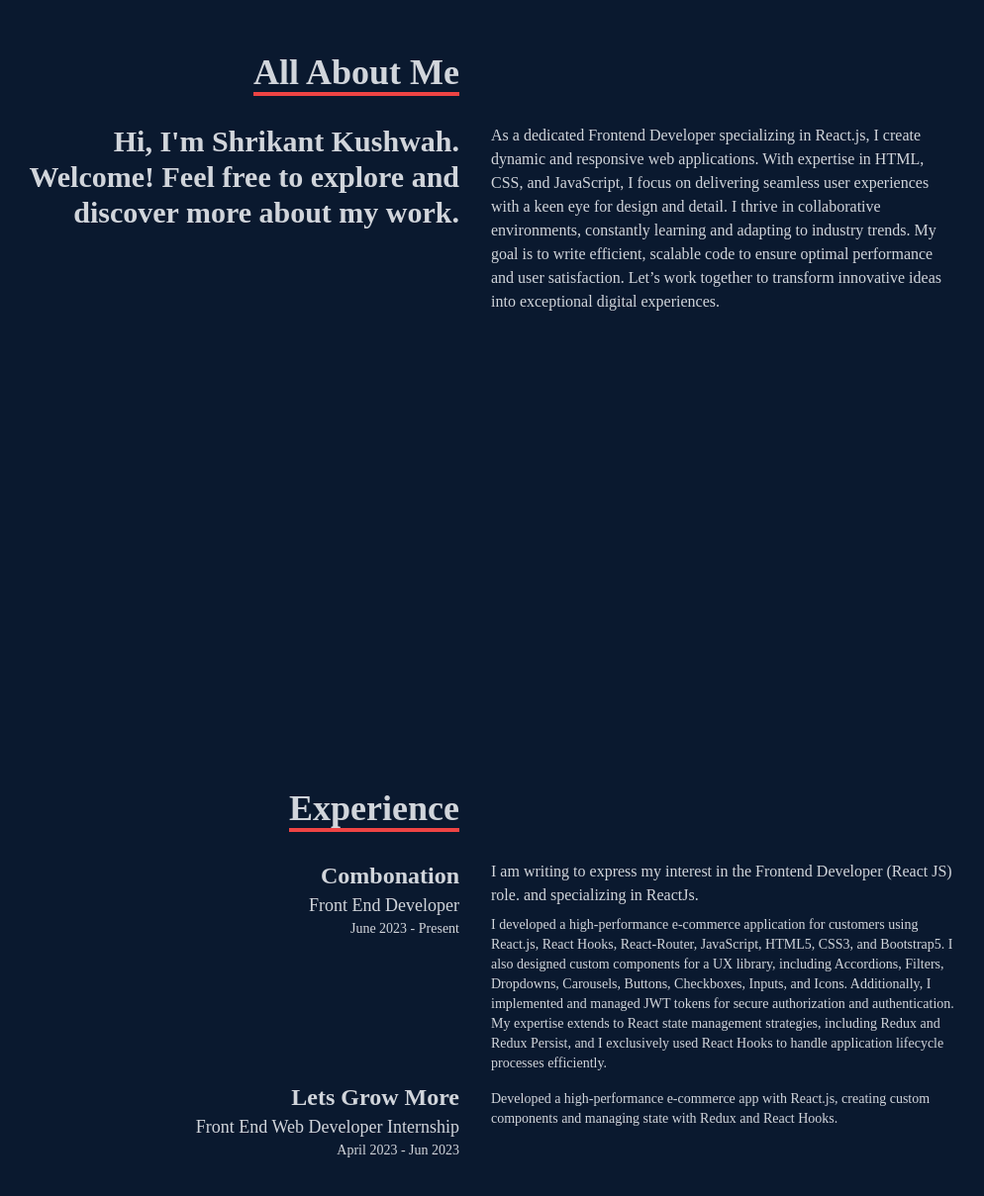
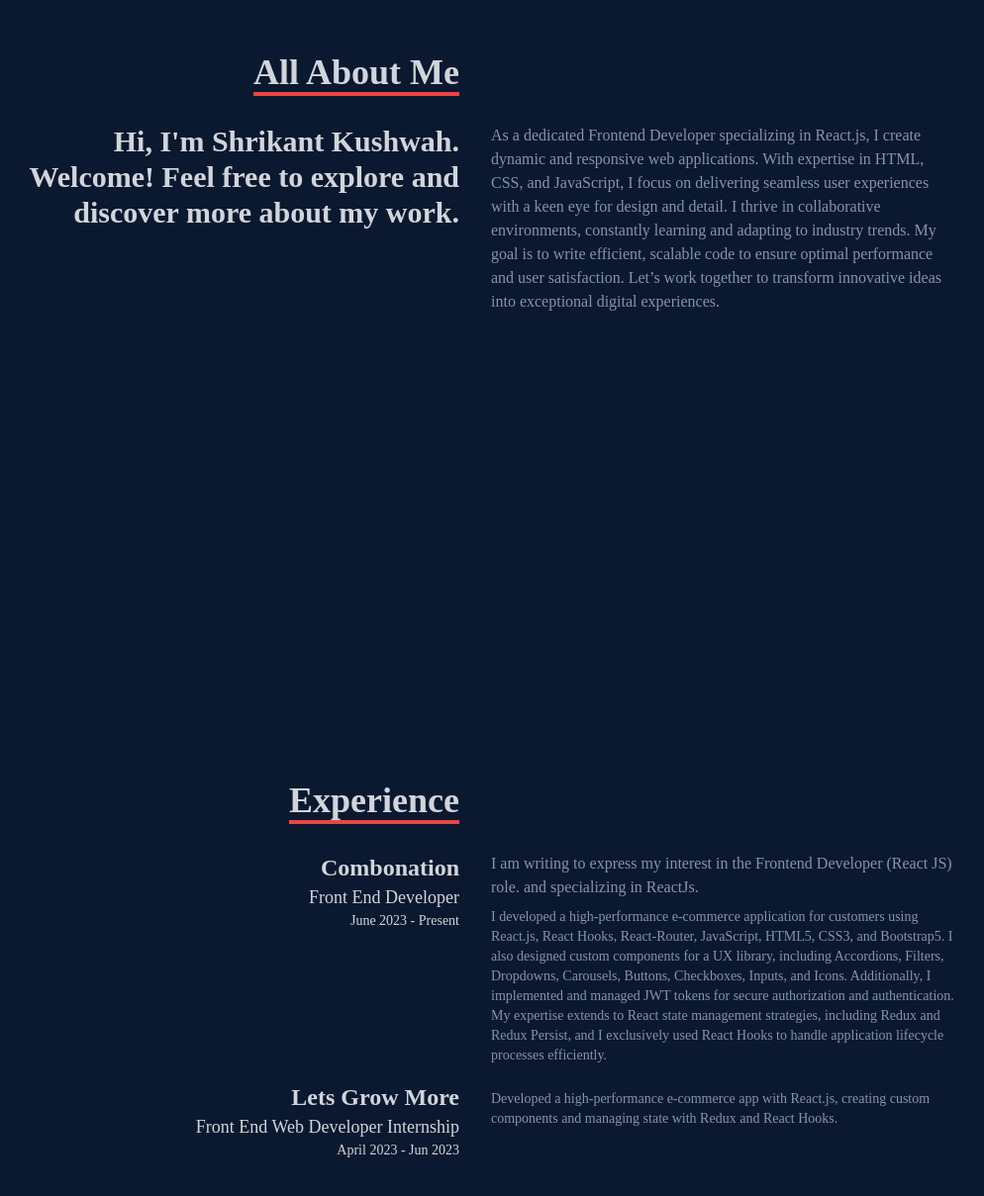
Before and after one commit to shrikant-kushwah/sk-portfolio, a React (Create React App) app: page / in a window 1280 px wide. Shown: the part 1015-2224 px from the top of the page at 99% size, without its empty margins (160-1154 px from the left). Built offline with nearby package versions, Linux system fonts and the light colour scheme; the HTML template or start-up script is replaced by a standard one.

Commit message:
new updated

```diff
--- a/src/components/About.js
+++ b/src/components/About.js
@@ -15,7 +15,7 @@ const About = () => {
             <p>Hi, I'm Shrikant Kushwah. Welcome! Feel free to explore and discover more about my work.</p>
           </div>
           <div>
-            <p className='text-md'>
+            <p className='text-md text-[#8892b0]'>
               {/* I am passionate about building excellent software that improves the lives of those around me. I specialize in creating software for clients ranging from individuals and small-businesses all the way to large enterprise corporations. what would you do if you had a software expert available at your fingertips? */}
               As a dedicated Frontend Developer specializing in React.js, I create dynamic and responsive web applications. With expertise in HTML, CSS, and JavaScript, I focus on delivering seamless user experiences with a keen eye for design and detail. I thrive in collaborative environments, constantly learning and adapting to industry trends. My goal is to write efficient, scalable code to ensure optimal performance and user satisfaction. Let’s work together to transform innovative ideas into exceptional digital experiences.
             </p>
--- a/src/components/Experience.js
+++ b/src/components/Experience.js
@@ -17,10 +17,10 @@ const Experience = () => {
             <p className='text-sm'>June 2023 - Present</p>
           </div>
           <div>
-            <p>
+            <p className='text-[#8892b0]'>
               I am writing to express my interest in the Frontend Developer (React JS) role. and specializing in ReactJs.
             </p>
-            <div className='text-sm py-2'>
+            <div className='text-sm py-2 text-[#8892b0]'>
               <p>
                 I developed a high-performance e-commerce application for customers using React.js, React Hooks, React-Router, JavaScript, HTML5, CSS3, and Bootstrap5. I also designed custom components for a UX library, including Accordions, Filters, Dropdowns, Carousels, Buttons, Checkboxes, Inputs, and Icons. Additionally, I implemented and managed JWT tokens for secure authorization and authentication. My expertise extends to React state management strategies, including Redux and Redux Persist, and I exclusively used React Hooks to handle application lifecycle processes efficiently.
               </p>
@@ -28,7 +28,7 @@ const Experience = () => {
           </div>
         </div>
         <div className='max-w-[1000px] w-full grid sm:grid-cols-2 gap-8 px-4'>
-          <div className='sm:text-right '>
+          <div className='sm:text-right py-2'>
             <p className='text-2xl font-bold'>Lets Grow More</p>
             <p className='text-lg'>Front End Web Developer Internship</p>
             <p className='text-sm'>April 2023 - Jun 2023 </p>
@@ -37,7 +37,7 @@ const Experience = () => {
             <p>
 
             </p>
-            <div className='text-sm py-2'>
+            <div className='text-sm py-4 text-[#8892b0]'>
               <p>
               Developed a high-performance e-commerce app with React.js, creating custom components and managing state with Redux and React Hooks.
               </p>
```
